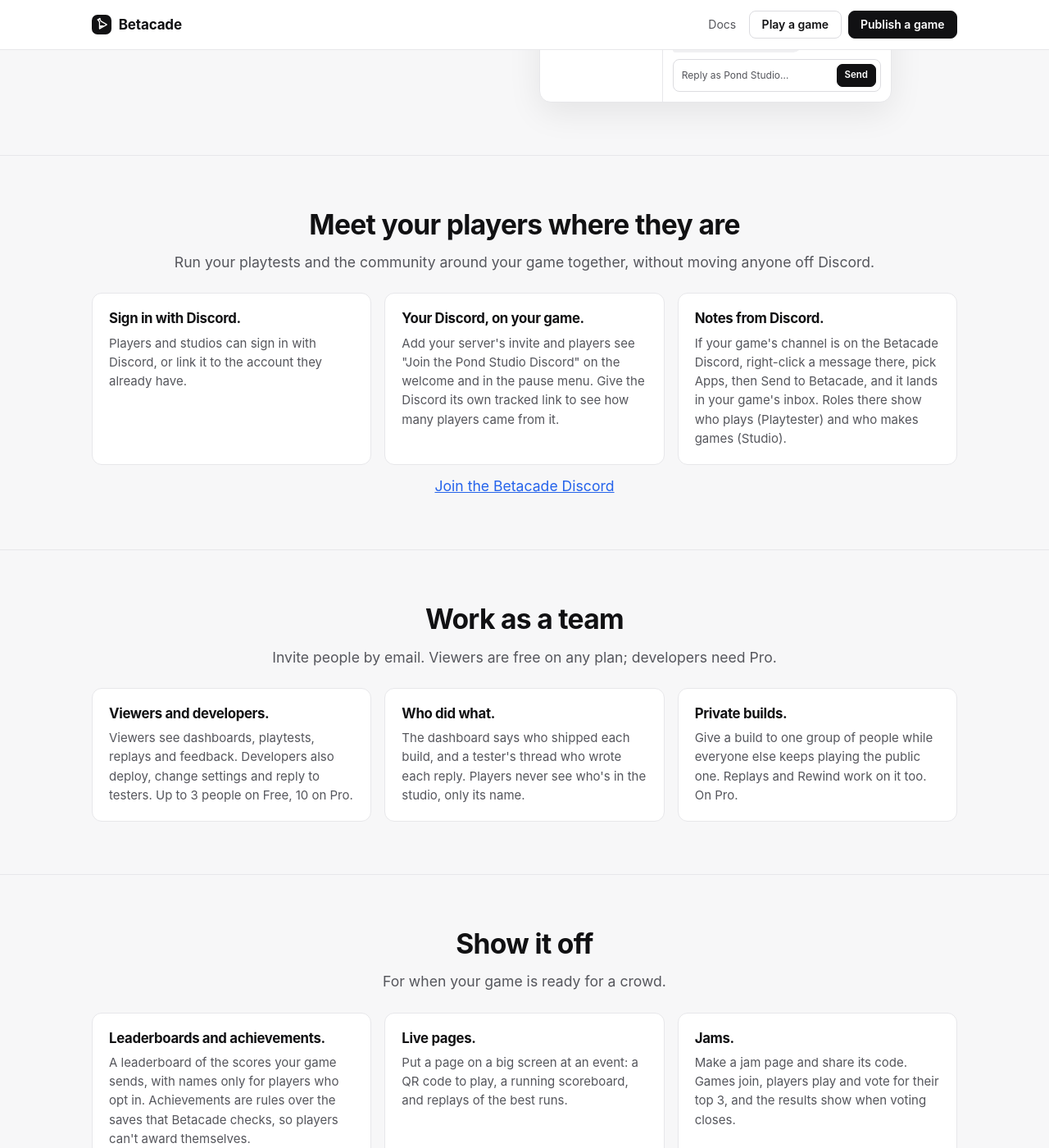
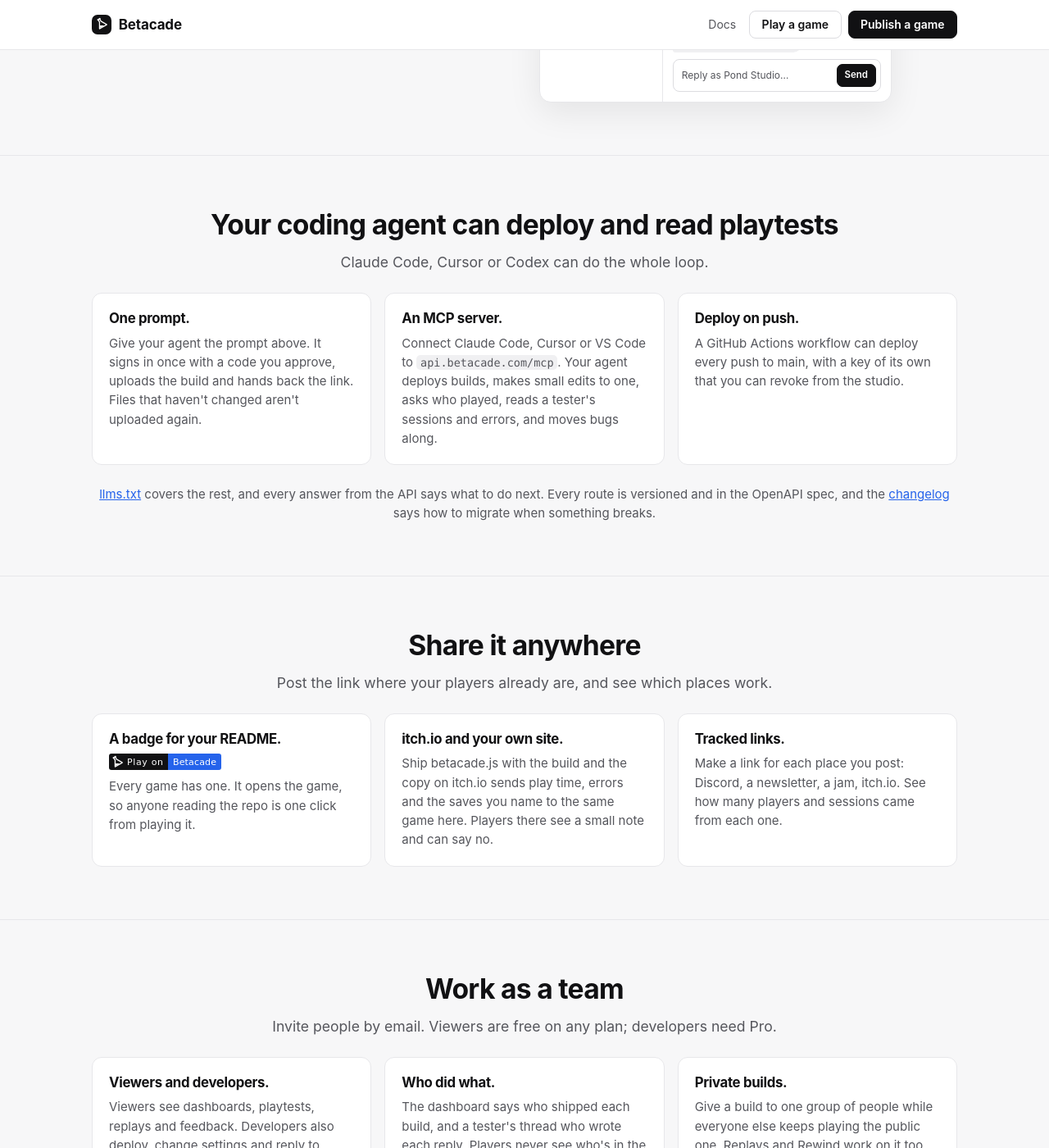
Before and after one commit to mcdoco/betacade.com, a Jekyll site: the page built from index.html, in a window 1280 px wide and 1400 px high, scrolled down 2918 px. Shown: the whole window at 82% size. Built offline with Jekyll 4.4.1, drawn with Linux system fonts in a browser that asks for light colours; some of the changed text lies outside the part shown.

Commit message:
Home: agents over MCP, sharing anywhere, games are social
A section on the MCP server and deploy on push; one on the README badge,
betacade.js on itch.io and tracked links; "Games are social" with Remix on
GitHub, leaderboards, achievements, jams and live pages, beside a real
screenshot of The Last Leaf's play page. Players can show their name on the
leaderboard. Two more FAQs, and links to the engine guides.

Co-Authored-By: Claude Opus 5.5 <noreply@anthropic.com>

```diff
--- a/_data/faq.yml
+++ b/_data/faq.yml
@@ -12,3 +12,7 @@
   a: Studios on Founding Pro keep $15 a month for as long as they stay subscribed. New Pro subscriptions are $29 a month.
 - q: How is this different from itch.io or Steam Playtest?
   a: itch.io hosts and sells games. Betacade shows you how people played yours, and works on itch.io too, through betacade.js. Steam Playtest is for desktop games on Steam. Betacade is for web builds anyone can play from a link.
+- q: Can my coding agent use it?
+  a: Yes. Betacade is an MCP server at https://api.betacade.com/mcp for Claude Code, Cursor and VS Code, and https://api.betacade.com/llms.txt walks any agent through the HTTP API. An agent can deploy builds, read who played and what they said, and file bugs.
+- q: Can players compete or remix my game?
+  a: Every game has a leaderboard your game can send scores to, and you can define achievements that Betacade checks against the saves. If your game has a public GitHub repo and you allow it, the play page shows Remix on GitHub.
--- a/assets/css/site.css
+++ b/assets/css/site.css
@@ -470,3 +470,18 @@ th { background: var(--soft); font-weight: 600; }
 .engine-page ul { margin: 0 0 8px 1.2em; }
 .engine-page li { margin-bottom: 6px; }
 .engine-page pre { background: var(--soft); border: 1px solid var(--line); border-radius: 10px; padding: 14px 16px; overflow-x: auto; font-size: 13px; }
+
+/* ── Home: a real screenshot beside a list of features ── */
+.players .lede.small { font-size: 15px; margin-top: 0; }
+.facts .badge { display: block; margin-bottom: 8px; }
+.feature { display: grid; grid-template-columns: minmax(0, 18rem) minmax(0, 1fr); gap: 40px; align-items: start; max-width: 58rem; margin: 0 auto; }
+.feature figure { margin: 0; }
+.feature img { display: block; width: 100%; height: auto; border-radius: 16px; border: 1px solid var(--line); }
+.feature figcaption { color: var(--text2); font-size: 13px; margin-top: 8px; text-align: center; }
+.feature-text { display: grid; gap: 22px; }
+.feature-text h3 { font-size: 1.05rem; margin-bottom: 6px; }
+.feature-text p { color: var(--text2); font-size: 15px; }
+@media (max-width: 760px) {
+  .feature { grid-template-columns: 1fr; gap: 28px; }
+  .feature figure { max-width: 260px; justify-self: center; }
+}
--- a/index.html
+++ b/index.html
@@ -73,23 +73,45 @@ MAKE NO MISTAKES.</code><button type="button" class="btn ghost copy" data-copy h
 
   <section class="players">
     <div class="wrap">
-      <h2>Meet your players where they are</h2>
-      <p class="lede">Run your playtests and the community around your game together, without moving anyone off Discord.</p>
+      <h2>Your coding agent can deploy and read playtests</h2>
+      <p class="lede">Claude Code, Cursor or Codex can do the whole loop.</p>
       <div class="facts">
         <div>
-          <h3>Sign in with Discord.</h3>
-          <p>Players and studios can sign in with Discord, or link it to the account they already have.</p>
+          <h3>One prompt.</h3>
+          <p>Give your agent the prompt above. It signs in once with a code you approve, uploads the build and hands back the link. Files that haven't changed aren't uploaded again.</p>
         </div>
         <div>
-          <h3>Your Discord, on your game.</h3>
-          <p>Add your server's invite and players see "Join the Pond Studio Discord" on the welcome and in the pause menu. Give the Discord its own tracked link to see how many players came from it.</p>
+          <h3>An MCP server.</h3>
+          <p>Connect Claude Code, Cursor or VS Code to <code>api.betacade.com/mcp</code>. Your agent deploys builds, makes small edits to one, asks who played, reads a tester's sessions and errors, and moves bugs along.</p>
         </div>
         <div>
-          <h3>Notes from Discord.</h3>
-          <p>If your game's channel is on the Betacade Discord, right-click a message there, pick Apps, then Send to Betacade, and it lands in your game's inbox. Roles there show who plays (Playtester) and who makes games (Studio).</p>
+          <h3>Deploy on push.</h3>
+          <p>A GitHub Actions workflow can deploy every push to main, with a key of its own that you can revoke from the studio.</p>
         </div>
       </div>
-      <p class="lede"><a href="{{ site.discord_url }}" rel="noopener">Join the Betacade Discord</a></p>
+      <p class="lede small"><a href="{{ site.llms_url }}">llms.txt</a> covers the rest, and every answer from the API says what to do next. Every route is versioned and in the OpenAPI spec, and the <a href="{{ site.studio_url }}/changelog">changelog</a> says how to migrate when something breaks.</p>
+    </div>
+  </section>
+
+  <section class="players">
+    <div class="wrap">
+      <h2>Share it anywhere</h2>
+      <p class="lede">Post the link where your players already are, and see which places work.</p>
+      <div class="facts">
+        <div>
+          <h3>A badge for your README.</h3>
+          <p><img class="badge" src="/assets/img/play-on-betacade.svg" width="137" height="20" alt="Play on Betacade"></p>
+          <p>Every game has one. It opens the game, so anyone reading the repo is one click from playing it.</p>
+        </div>
+        <div>
+          <h3>itch.io and your own site.</h3>
+          <p>Ship betacade.js with the build and the copy on itch.io sends play time, errors and the saves you name to the same game here. Players there see a small note and can say no.</p>
+        </div>
+        <div>
+          <h3>Tracked links.</h3>
+          <p>Make a link for each place you post: Discord, a newsletter, a jam, itch.io. See how many players and sessions came from each one.</p>
+        </div>
+      </div>
     </div>
   </section>
 
@@ -116,20 +138,34 @@ MAKE NO MISTAKES.</code><button type="button" class="btn ghost copy" data-copy h
 
   <section class="players">
     <div class="wrap">
-      <h2>Show it off</h2>
-      <p class="lede">For when your game is ready for a crowd.</p>
-      <div class="facts">
+      <h2>Games are social</h2>
+      <p class="lede">Give players something to chase, compare and share.</p>
+      <div class="feature">
+        <figure>
+          <img src="/assets/img/remix-welcome.webp" width="600" height="1361" loading="lazy" alt="The welcome card on The Last Leaf's play page, on a phone: the cover, a short description, a Remix on GitHub link, and the choice to play and help the developer or play without sending data.">
+          <figcaption>The Last Leaf's play page, on a phone.</figcaption>
+        </figure>
+        <div class="feature-text">
           <div>
-          <h3>Leaderboards and achievements.</h3>
-          <p>A leaderboard of the scores your game sends, with names only for players who opt in. Achievements are rules over the saves that Betacade checks, so players can't award themselves.</p>
+            <h3>Remix on GitHub.</h3>
+            <p>Link your game's public repo and say players may remix it. Its play page then shows Remix on GitHub, so a player who likes it can make their own version.</p>
+          </div>
+          <div>
+            <h3>Leaderboards.</h3>
+            <p>Every game has a top-score board. Your game sends a score when a run ends and shows the board wherever you like. Players appear under a made-up name unless they sign in and choose to show their own.</p>
+          </div>
+          <div>
+            <h3>Achievements.</h3>
+            <p>An achievement is a rule over the game's saves, and Betacade decides who earned it, so players can't award themselves one. Your game can show each player's trophy room.</p>
+          </div>
+          <div>
+            <h3>Jams.</h3>
+            <p>Make a jam page and share its code. Games join, players play and vote for their top 3, and the results show when voting closes.</p>
           </div>
           <div>
             <h3>Live pages.</h3>
             <p>Put a page on a big screen at an event: a QR code to play, a running scoreboard, and replays of the best runs.</p>
           </div>
-        <div>
-          <h3>Jams.</h3>
-          <p>Make a jam page and share its code. Games join, players play and vote for their top 3, and the results show when voting closes.</p>
         </div>
       </div>
     </div>
@@ -137,22 +173,23 @@ MAKE NO MISTAKES.</code><button type="button" class="btn ghost copy" data-copy h
 
   <section class="players">
     <div class="wrap">
-      <h2>Built for your agent</h2>
-      <p class="lede">Claude Code, Cursor or Codex can do the whole loop.</p>
+      <h2>Meet your players where they are</h2>
+      <p class="lede">Run your playtests and the community around your game together, without moving anyone off Discord.</p>
       <div class="facts">
         <div>
-          <h3>One prompt.</h3>
-          <p>Give your agent the prompt above. It signs in once with a code you approve, uploads the build and hands back the link. Files that haven't changed aren't uploaded again.</p>
+          <h3>Sign in with Discord.</h3>
+          <p>Players and studios can sign in with Discord, or link it to the account they already have.</p>
         </div>
         <div>
-          <h3>One guide.</h3>
-          <p><a href="{{ site.llms_url }}">llms.txt</a> covers deploying, setting up the page, reading who played and what they said, and filing bugs. Every answer from the API tells the agent what to do next.</p>
+          <h3>Your Discord, on your game.</h3>
+          <p>Add your server's invite and players see "Join the Pond Studio Discord" on the welcome and in the pause menu. Give the Discord its own tracked link to see how many players came from it.</p>
         </div>
         <div>
-          <h3>A versioned API.</h3>
-          <p>Every route is versioned and in the OpenAPI spec. The <a href="{{ site.studio_url }}/changelog">changelog</a> marks anything that breaks and says how to migrate.</p>
+          <h3>Notes from Discord.</h3>
+          <p>If your game's channel is on the Betacade Discord, right-click a message there, pick Apps, then Send to Betacade, and it lands in your game's inbox. Roles there show who plays (Playtester) and who makes games (Studio).</p>
         </div>
       </div>
+      <p class="lede"><a href="{{ site.discord_url }}" rel="noopener">Join the Betacade Discord</a></p>
     </div>
   </section>
 
@@ -170,10 +207,11 @@ MAKE NO MISTAKES.</code><button type="button" class="btn ghost copy" data-copy h
           <p>Studios see your progress under a made-up name, like Amber Fox, never your name or email. You choose whether a game sends anything at all, and you can turn it off any time.</p>
         </div>
         <div>
-          <h3>Your data, your call.</h3>
-          <p>See what a studio sees about you, and delete your play data for any game whenever you like.</p>
+          <h3>Your name, if you want it.</h3>
+          <p>Signed in, you can turn on "Show my name on the leaderboard" in the pause menu. Then your name and picture show beside your scores. Turn it off and you're back to your made-up name.</p>
         </div>
       </div>
+      <p class="lede small">See what a studio sees about you, and delete your play data for any game whenever you like.</p>
     </div>
   </section>
 
@@ -200,6 +238,7 @@ MAKE NO MISTAKES.</code><button type="button" class="btn ghost copy" data-copy h
     <div class="wrap">
       <h2>It's free to play and free to publish</h2>
       <p class="aside"><a class="quiet" href="/pricing.html">See pricing</a> · <a class="quiet" href="{{ site.discord_url }}" rel="noopener">Join the Discord</a></p>
+      <p class="aside">Guides for <a class="quiet" href="/unity-webgl.html">Unity WebGL</a>, <a class="quiet" href="/godot-web.html">Godot web</a> and <a class="quiet" href="/html5.html">HTML5</a> games.</p>
       <div class="cta-row center">
         <a class="btn lg" href="{{ site.studio_url }}" data-studio>Publish a game</a>
         <a class="btn lg ghost" href="{{ site.game_url }}">Play a game</a>
```
Also changed, not shown: assets/img/play-on-betacade.svg (added), assets/img/remix-welcome.webp (added). Lines whose indentation alone changed are shown as unchanged.
